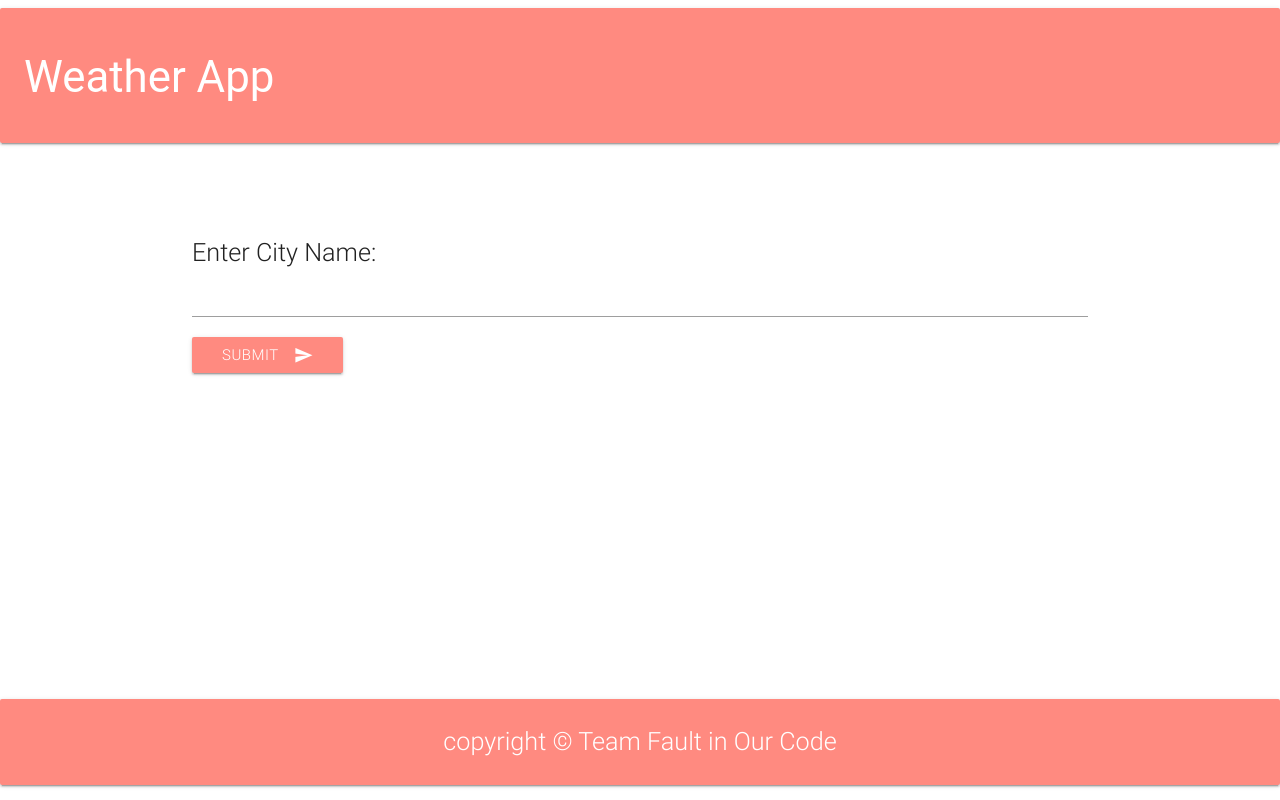
After one commit to laxmena/Hackfest-BIT, a Django app: template HackfestBIT/WeatherAPI/templates/WeatherAPI/home.html in a window 1280 px wide. The commit adds this page. Run offline with Django 3.2, Linux system fonts and the light colour scheme; the template is opened without the code that fills it, so the values that code supplies are empty; parts of the project's set-up code (start-up, migrations or seed data) failed here and were passed over; some libraries are stand-ins or nearby versions; some web fonts are replaced.

Commit message:
Add Welcome Page

```diff
--- a/HackfestBIT/PyCRUD/views.py
+++ b/HackfestBIT/PyCRUD/views.py
@@ -5,4 +5,4 @@ from django.shortcuts import render
 
 # Create your views here.
 def home(request):
-	render(request,'PyCRUD/home.html',{})
+	return render(request,'PyCRUD/home.html',{})
--- /dev/null
+++ b/HackfestBIT/WeatherAPI/templates/WeatherAPI/home.html
@@ -0,0 +1,38 @@
+<link rel = "stylesheet"
+         href = "https://fonts.googleapis.com/icon?family=Material+Icons">
+      <link rel = "stylesheet"
+         href = "https://cdnjs.cloudflare.com/ajax/libs/materialize/0.97.3/css/materialize.min.css">
+      <script type = "text/javascript"
+         src = "https://code.jquery.com/jquery-2.1.1.min.js"></script>
+      <script src = "https://cdnjs.cloudflare.com/ajax/libs/materialize/0.97.3/js/materialize.min.js">
+      </script>
+
+<style>
+    .foot{
+        text-align: right;
+        position:absolute;
+           bottom:0;
+           width:100%;
+    }
+</style>
+<div class="col s1 card-panel red accent-1 flow-text">
+    <head>
+        <h3 style="color:white">Weather App</h3>
+    </head>
+</div>
+
+<div class="container  col s6 push-s3 pull-s3">
+
+<form action="{% url 'getweather' %}" class="flow-text">
+	<br></br>
+	Enter City Name:
+	<input name="city">
+	<button class="btn waves-effect waves-light red accent-1" type="submit" name="action">Submit
+    	<i class="material-icons right">send</i>
+  	</button>
+</form>
+</div>
+
+<div class="col s1 card-panel red accent-1 page-footer flow-text foot" style="text-align:center">
+    <footer>copyright © Team Fault in Our Code</footer>
+</div>
--- a/HackfestBIT/WeatherAPI/urls.py
+++ b/HackfestBIT/WeatherAPI/urls.py
@@ -1,5 +1,6 @@
 from django.conf.urls import url, include
 import views
 urlpatterns = [
-	url(r'home/',views.weather),
+	url(r'^home/',views.home),
+	url(r'^get/',views.weather,name="getweather"),
 ]
--- a/HackfestBIT/WeatherAPI/views.py
+++ b/HackfestBIT/WeatherAPI/views.py
@@ -6,6 +6,9 @@ import urllib
 import json
 import requests
 import ast
+
+def home(request):
+	return render(request, 'WeatherAPI/home.html')
 
 # Create your views here.
 def weather(request):
```
Also changed, not shown: HackfestBIT/GSTBilling/templates/GSTBilling/bill.html (+8 -2 lines), HackfestBIT/GSTBilling/templates/GSTBilling/home.html (+10 -2 lines), HackfestBIT/PyCRUD/templates/PyCRUD/home.html (+39 -2 lines).
